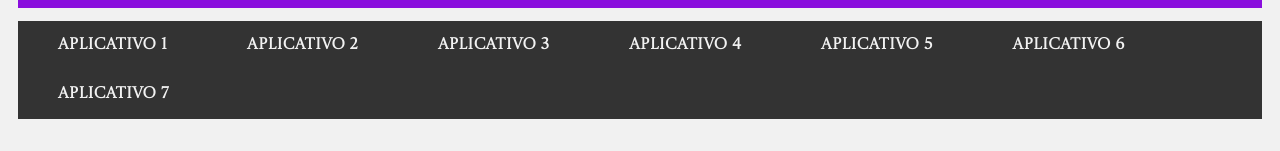
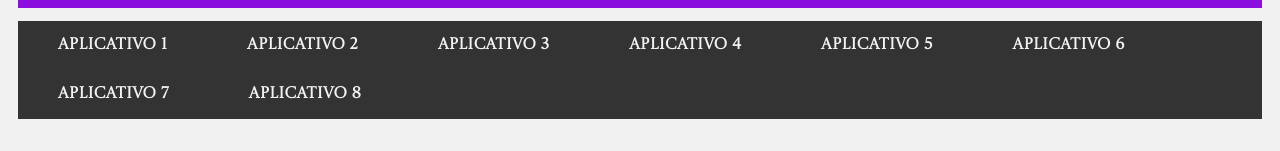
Before and after one commit to Japownais/PORTF_ERIC-LUCAS, a plain HTML site: page html-final/index.html in a window 1280 px wide. Shown: the part 190-341 px from the top of the page. Drawn offline with Linux system fonts and the light colour scheme.

Commit message:
Update index.html

```diff
--- a/html-final/index.html
+++ b/html-final/index.html
@@ -26,6 +26,7 @@
             <a href=https://snack.expo.dev/@japownais/formulario>Aplicativo 5</a>
             <a href=https://snack.expo.dev/@japownais/fi-redner>Aplicativo 6</a>
             <a href=https://snack.expo.dev/@tirolasca/lucao_stack-3>Aplicativo 7</a>
+            <a href=https://https://snack.expo.dev/@tirolasca/lucao_formflatarray?>Aplicativo 8</a>
         </div>
     </h2>
 
```
